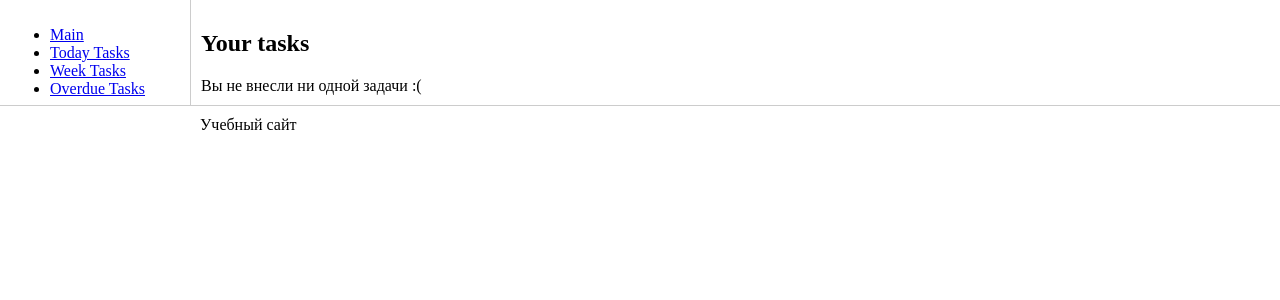
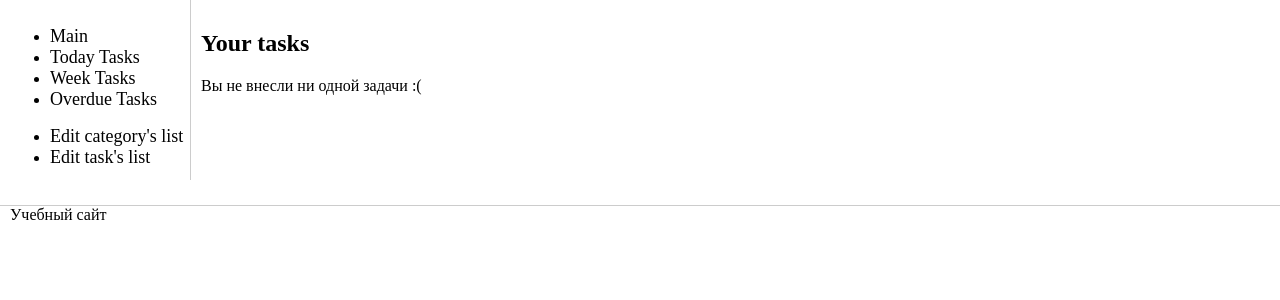
Before and after one commit to iamASC/test_site, a Django app: page /todolist/ in a window 1280 px wide. Shown: the part 81-381 px from the top of the page. Run offline with Django 3.2, Linux system fonts and the light colour scheme; data that the repository does not hold is empty.

Commit message:
Add category edit functional - view, template, url Add url for task edit functional

```diff
--- a/to_do_list/static/main.css
+++ b/to_do_list/static/main.css
@@ -13,15 +13,21 @@
     width: 180px;
     padding:10px;
 }
+#left_menu a{
+    text-decoration-line: unset;
+    color: black;
+    font-size: large;
+}
 
 #main{
     margin-left: 190px;
     border-left: 1px #cccccc solid;
     padding: 10px;
+    min-height: 160px;
 }
 
 #footer{
     border-top:1px #cccccc solid;
     padding-left: 10px;
-    padding-top: 10px;
+    margin-top: 25px;
 }
--- a/to_do_list/templates/to_do_list/base.html
+++ b/to_do_list/templates/to_do_list/base.html
@@ -1,5 +1,5 @@
+{% load staticfiles %}
 <!doctype html>
-{% load staticfiles %}
 <html>
     <head>
         <meta http-equiv="Content-Type" content="text/html" charset="utf-8">
@@ -18,6 +18,11 @@
             <li><a href = "/todolist/weektasks">Week Tasks</a></li>
             <li><a href = "/todolist/overtasks">Overdue Tasks</a></li>
         </ul>
+
+        <ul>
+            <li><a href = "/todolist/edit/category">Edit category's list</a></li>
+            <li><a href = "/todolist/edit/task">Edit task's list</a></li>
+        </ul>
     </div>
 
     <div id = "main">
--- a/to_do_list/urls.py
+++ b/to_do_list/urls.py
@@ -6,5 +6,7 @@
     url(r'^(todaytasks)/$', views.task_list, name = 'todaytasks'),
     url(r'^(weektasks)/$', views.task_list, name = 'weektasks'),
     url(r'^(overtasks)/$', views.task_list, name = 'overtasks'),
+    url(r'^edit/category/$', views.category_edit, name = 'category_edit'),
+    url(r'^edit/task/$', views.task_edit, name = 'task_edit'),
 
 ]
--- a/to_do_list/views.py
+++ b/to_do_list/views.py
@@ -2,7 +2,9 @@
 from django.shortcuts import render
 from to_do_list.models import Category,Task
 import datetime
-from django.http import HttpResponse
+from django.http import HttpResponse, HttpResponseRedirect
+#from to_do_list.forms import CategoryForm
+from django.forms import modelformset_factory
 # Create your views here.
 
 def index(request):
@@ -26,3 +28,17 @@
     elif url_arg == 'overtasks':
         list = Task.objects.filter(deadline__lt= datetime.date.today())
     return render(request, 'to_do_list/task_list.html',{'title':title_dict[url_arg], 'list':list})
+
+def category_edit(request):
+    CategoryFormset = modelformset_factory(Category, fields=('name',), can_delete=True)
+    if request.method == 'POST':
+        formset = CategoryFormset(request.POST)
+        if formset.is_valid():
+            formset.save()
+            return HttpResponseRedirect('/todolist/edit/category/')
+    else:
+        formset = CategoryFormset()
+        return render(request, 'to_do_list/cat_edit.html',{'formset':formset})
+
+def task_edit(request):
+    return ""
```
Also changed, not shown: to_do_list/forms.py (added, +8 -0 lines), to_do_list/templates/to_do_list/cat_edit.html (added, +11 -0 lines).
